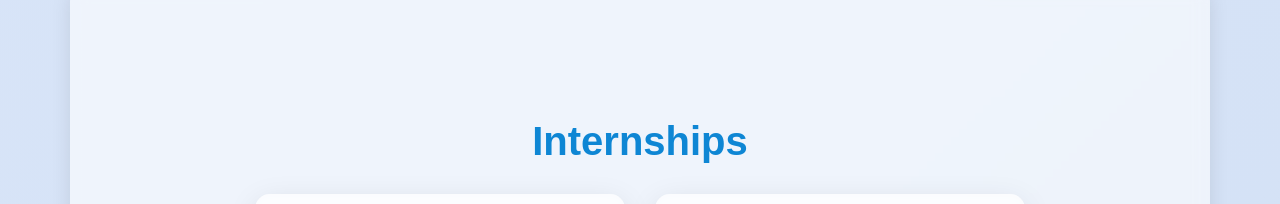
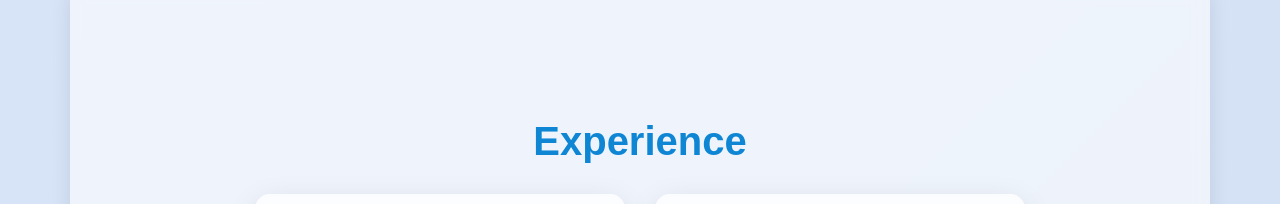
Before and after one commit to aayush93407/portfolio, a React (Create React App) app: page / in a window 1280 px wide. Shown: the part 4861-5065 px from the top of the page. Built offline with nearby package versions, Linux system fonts and the light colour scheme.

Commit message:
Update Internships.js

```diff
--- a/src/components/Internships.js
+++ b/src/components/Internships.js
@@ -65,7 +65,7 @@ const Internships = () => (
       transition={{ duration: 0.6 }}
       style={{ textAlign: "center", color: "#0e86d4", marginBottom: "30px" }}
     >
-      Internships
+      Experience
     </motion.h2>
 
     <div style={{ display: "flex", flexWrap: "wrap", gap: "30px", justifyContent: "center" }}>
```
